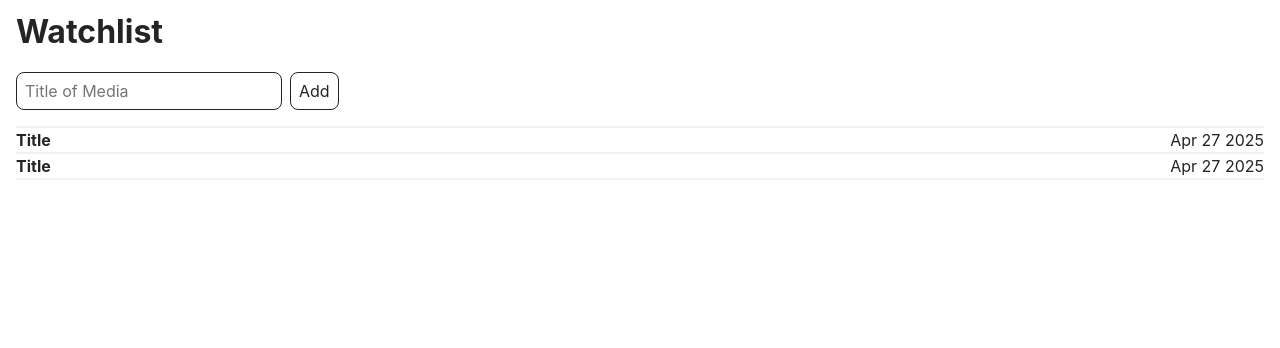
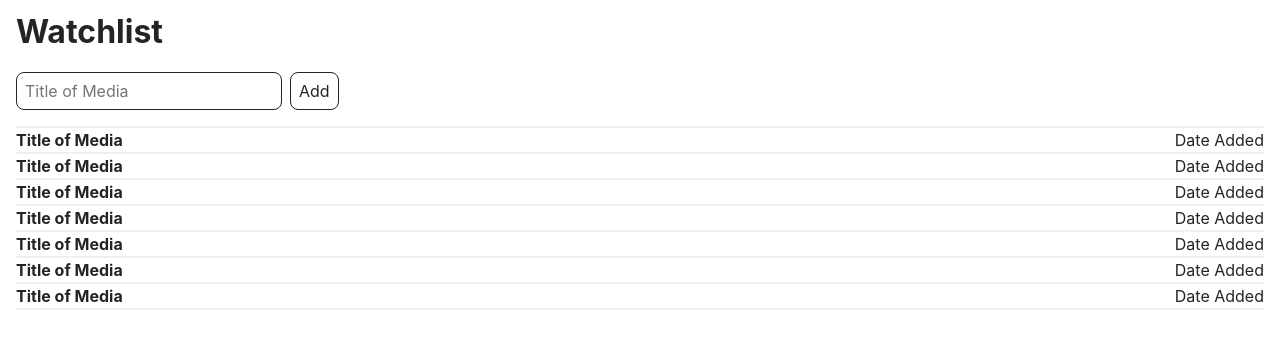
Before and after one commit to alexcarron/watchlist, a React (Vite) app: page / in a window 1280 px wide. Shown: the top 348 px of the page. Built offline with nearby package versions, Linux system fonts and the light colour scheme.

Commit message:
Seperate elements into components

```diff
--- /dev/null
+++ b/src/components/AddMediaForm/AddMediaForm.css
@@ -0,0 +1,8 @@
+section.add-media-form {
+	display: flex;
+	flex-direction: row;
+	justify-content: flex-start;
+	align-items:  flex-start;
+
+	gap: var(--small-spacing);
+}
--- /dev/null
+++ b/src/components/AddMediaForm/AddMediaForm.jsx
@@ -0,0 +1,15 @@
+import "./AddMediaForm.css";
+
+function AddMediaForm() {
+	return <section class="add-media-form">
+		<input
+			type="text"
+			name="title"
+			id="titleInput"
+			placeholder="Title of Media"
+		/>
+		<button type="submit">Add</button>
+	</section>;
+}
+
+export default AddMediaForm;
--- a/src/components/App/App.css
+++ b/src/components/App/App.css
@@ -11,40 +11,3 @@ main {
 
 	gap: var(--medium-spacing);
 }
-
-section.add-media-form {
-	display: flex;
-	flex-direction: row;
-	justify-content: flex-start;
-	align-items:  flex-start;
-
-	gap: var(--small-spacing);
-}
-
-section.watchlist {
-	display: flex;
-	flex-direction: column;
-	justify-content: flex-start;
-	align-items:  flex-start;
-
-	/* Span full width */
-	width: 100%;
-
-	border-top: 2px solid var(--secondary-background-color);
-}
-
-article.media-entry {
-	display: flex;
-	flex-direction: row;
-	justify-content: space-between;
-	align-items:  flex-start;
-
-	gap: var(--tiny-spacing);
-	padding: var(--tiny-spacing) 0;
-
-	/* Span full width */
-	width: 100%;
-
-	/* Borders between media entries */
-	border-bottom: 2px solid var(--secondary-background-color);
-}
--- a/src/components/App/App.jsx
+++ b/src/components/App/App.jsx
@@ -1,3 +1,5 @@
+import AddMediaForm from "../AddMediaForm/AddMediaForm";
+import Watchlist from "../Watchlist/Watchlist";
 import "./App.css";
 
 function App() {
@@ -6,25 +8,8 @@ function App() {
 			<h1>Watchlist</h1>
 		</header>
 		<main>
-			<section class="add-media-form">
-				<input
-					type="text"
-					name="title"
-					id="titleInput"
-					placeholder="Title of Media"
-				/>
-				<button type="submit">Add</button>
-			</section>
-			<section class="watchlist">
-				<article class="media-entry">
-					<h2 class="media-title">Title</h2>
-					<p class="media-date-added">Apr 27 2025</p>
-				</article>
-				<article class="media-entry">
-					<h2 class="media-title">Title</h2>
-					<p class="media-date-added">Apr 27 2025</p>
-				</article>
-			</section>
+			<AddMediaForm />
+			<Watchlist />
 		</main>
 	</div>;
 }
--- /dev/null
+++ b/src/components/MediaEntry/MediaEntry.css
@@ -0,0 +1,15 @@
+article.media-entry {
+	display: flex;
+	flex-direction: row;
+	justify-content: space-between;
+	align-items:  flex-start;
+
+	gap: var(--tiny-spacing);
+	padding: var(--tiny-spacing) 0;
+
+	/* Span full width */
+	width: 100%;
+
+	/* Borders between media entries */
+	border-bottom: 2px solid var(--secondary-background-color);
+}
--- /dev/null
+++ b/src/components/MediaEntry/MediaEntry.jsx
@@ -0,0 +1,12 @@
+import "./MediaEntry.css";
+
+function MediaEntry(props) {
+	const { title, dateAdded } = props;
+
+	return <article class="media-entry">
+		<h2 class="media-title">{title}</h2>
+		<p class="media-date-added">{dateAdded}</p>
+	</article>;
+}
+
+export default MediaEntry;
--- /dev/null
+++ b/src/components/Watchlist/Watchlist.css
@@ -0,0 +1,11 @@
+section.watchlist {
+	display: flex;
+	flex-direction: column;
+	justify-content: flex-start;
+	align-items:  flex-start;
+
+	/* Span full width */
+	width: 100%;
+
+	border-top: 2px solid var(--secondary-background-color);
+}
--- /dev/null
+++ b/src/components/Watchlist/Watchlist.jsx
@@ -0,0 +1,16 @@
+import MediaEntry from "../MediaEntry/MediaEntry";
+import "./Watchlist.css";
+
+function Watchlist() {
+	return <section class="watchlist">
+		<MediaEntry title="Title of Media" dateAdded="Date Added"></MediaEntry>
+		<MediaEntry title="Title of Media" dateAdded="Date Added"></MediaEntry>
+		<MediaEntry title="Title of Media" dateAdded="Date Added"></MediaEntry>
+		<MediaEntry title="Title of Media" dateAdded="Date Added"></MediaEntry>
+		<MediaEntry title="Title of Media" dateAdded="Date Added"></MediaEntry>
+		<MediaEntry title="Title of Media" dateAdded="Date Added"></MediaEntry>
+		<MediaEntry title="Title of Media" dateAdded="Date Added"></MediaEntry>
+	</section>;
+}
+
+export default Watchlist;
```
